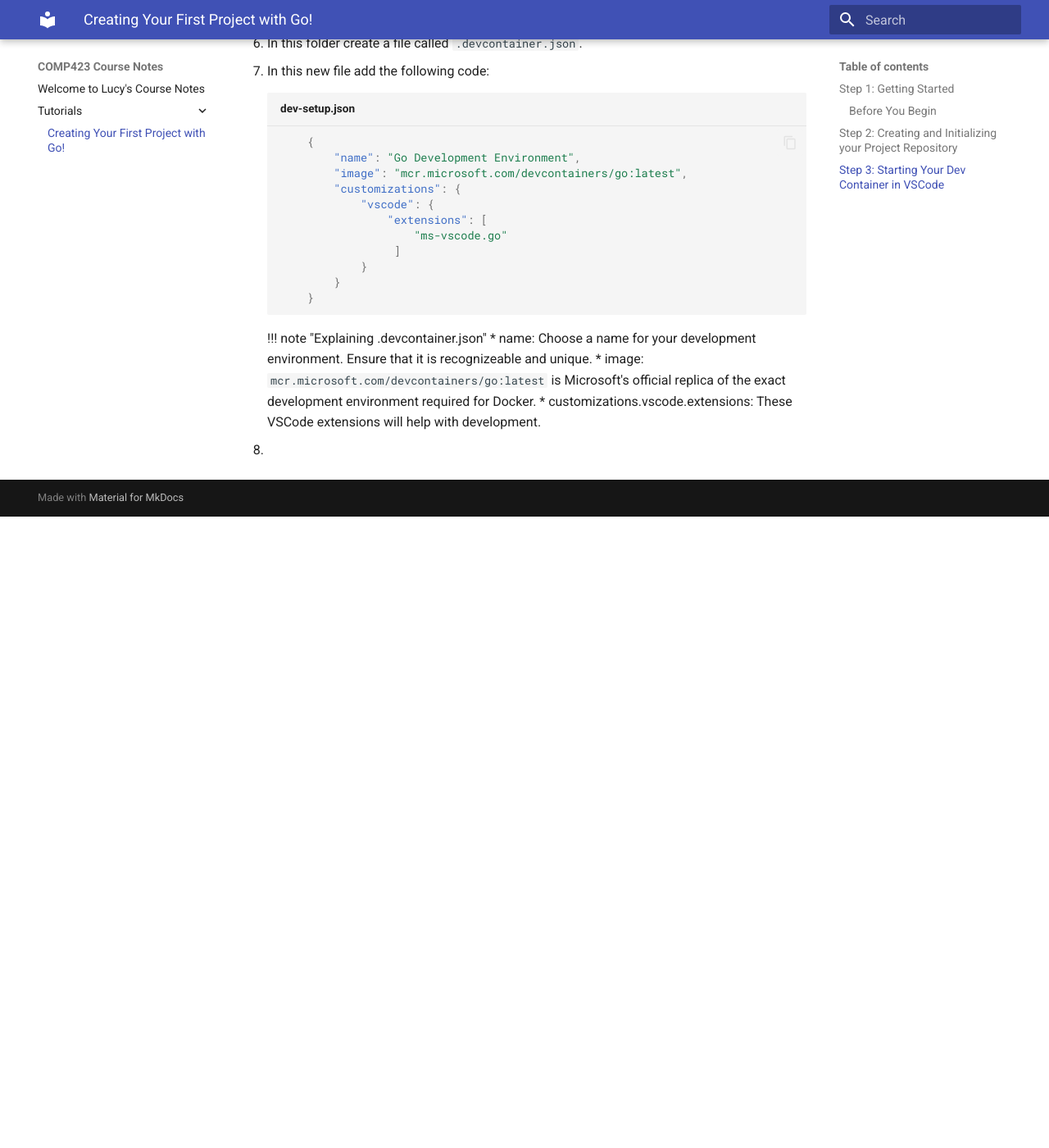
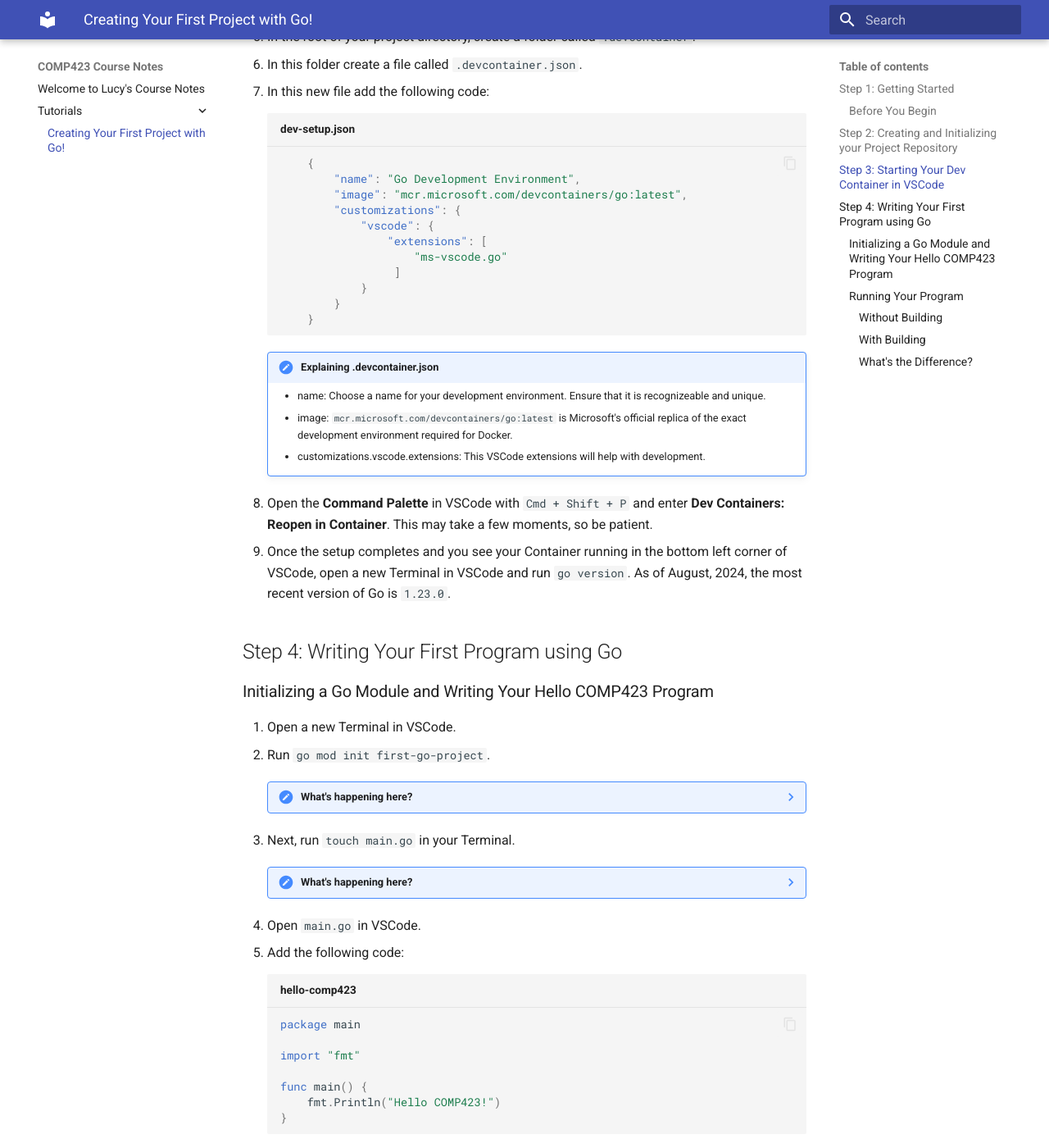
Before and after one commit to lucykgood/comp423-course-notes, an MkDocs documentation site: the page built from docs/tutorials/go-setup.md, in a window 1280 px wide and 1400 px high, scrolled down 1276 px. Shown: the whole window at 82% size. Built offline with MkDocs 1.6.1 and Material for MkDocs 9.7.7, drawn with Linux system fonts in a browser that asks for light colours; before the commit the page ends 1906 px from its top, so only the background shows below that; some of the changed text lies outside the part shown.

Commit message:
Tutorial ready for Maddie's edits.

````diff
--- a/docs/tutorials/go-setup.md
+++ b/docs/tutorials/go-setup.md
@@ -39,7 +39,7 @@
 
 1. Open VSCode on your computer.
 2. In your computer's menu: File -> Open
-3. In VSCode: Click **Show Local** and navigate to the repository you initiated in Step 1.
+3. In VSCode: Click **Show Local** and navigate to the ```first-go-project``` repository you initiated in Step 1.
 4. Install Microsoft's **Dev Containers** extension on the **Extensions** tab of VSCode's side bar.
 5. In the root of your project directory, create a folder called ```.devcontainer```.
 6. In this folder create a file called ```.devcontainer.json```.
@@ -57,8 +57,83 @@
             }
         }
     ```
+
     !!! note "Explaining .devcontainer.json"
         * name: Choose a name for your development environment. Ensure that it is recognizeable and unique.
         * image: `mcr.microsoft.com/devcontainers/go:latest` is Microsoft's official replica of the exact development environment required for Docker.
-        * customizations.vscode.extensions: These VSCode extensions will help with development.
-8.
+        * customizations.vscode.extensions: This VSCode extensions will help with development.
+
+8. Open the **Command Palette** in VSCode with ```Cmd + Shift + P``` and enter **Dev Containers: Reopen in Container**. This may take a few moments, so be patient.
+9. Once the setup completes and you see your Container running in the bottom left corner of VSCode, open a new Terminal in VSCode and run ```go version```. As of August, 2024, the most recent version of Go is ```1.23.0```.
+
+## Step 4: Writing Your First Program using Go
+
+### Initializing a Go Module and Writing Your Hello COMP423 Program
+
+1. Open a new Terminal in VSCode.
+2. Run ```go mod init first-go-project```.
+
+    ??? note "What's happening here?"
+        A **Go Module** is a collection of Go packages that share dependencies. The command you just ran  creates a ```go.mod``` module file in your project directory, which specifies the libraries and dependencies the module needs. Without a module, managing dependency versions would become very convoluted, so this modulation process is incredible important for ensuring reproducibility in the future.
+
+3. Next, run ```touch main.go``` in your Terminal.
+
+    ??? note "What's happening here?"
+        The ```touch``` command will create a new file called ```main.go``` in your project directory.
+
+4. Open ```main.go``` in VSCode.
+5. Add the following code:
+    ```go title="hello-comp423"
+    package main
+
+    import "fmt"
+
+    func main() {
+        fmt.Println("Hello COMP423!")
+    }
+    ```
+
+    ??? note "What's happening here"
+        * ```package main``` establishes the entry point of your program.
+        * Importing the ```fmt``` package allows for the use of formatted input/output functions such as ```Println```.
+
+Now, let's run your program. There are two ways to do this:
+
+### Running Your Program
+
+#### Without Building
+
+To immediately compile and execute your program into a temporary binary *without* saving it to your disk, run the following command in your terminal:
+    ```
+    go run main.go
+    ```
+    Output:
+    ```
+    Hello COMP423!
+    ```
+
+#### With Building
+
+1. To compile your program into an executable binary file, run this command in your Terminal:
+    ```
+    go build main.go
+    ```
+
+    !!! note This creates a binary file named ```main``` in your current directory.
+
+2. To run your newly created binary file, simply run this command in your Terminal:
+    ```
+    ./main
+    ```
+    Output:
+    ```
+    Hello COMP423!
+    ```
+3. (Optional) Deleting old/extra binary files: run ```rm main``` in your Terminal.
+
+#### What's the Difference?
+
+- ```go run``` is able to compile and execute code in one step. It is used for quick testing.
+- ```go build``` is compiled once and is able to be ran multiple times without re-compiling.
+
+Congratulations! You have written your very first Go program in a Dev Container that you created! Woohoo!!
````
